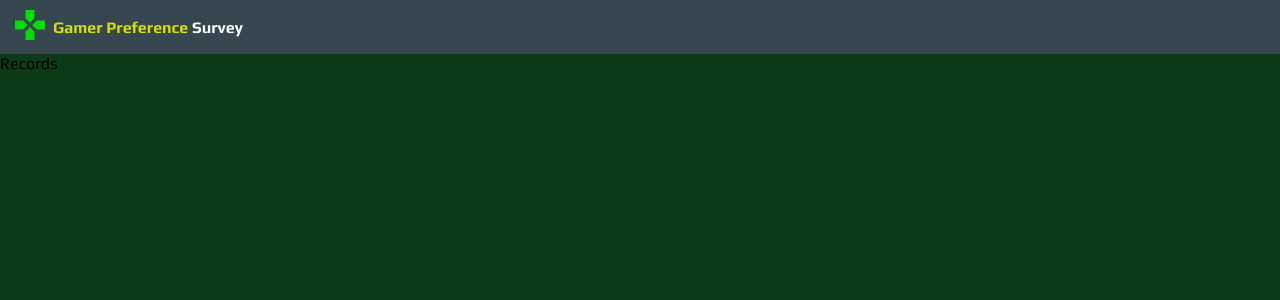
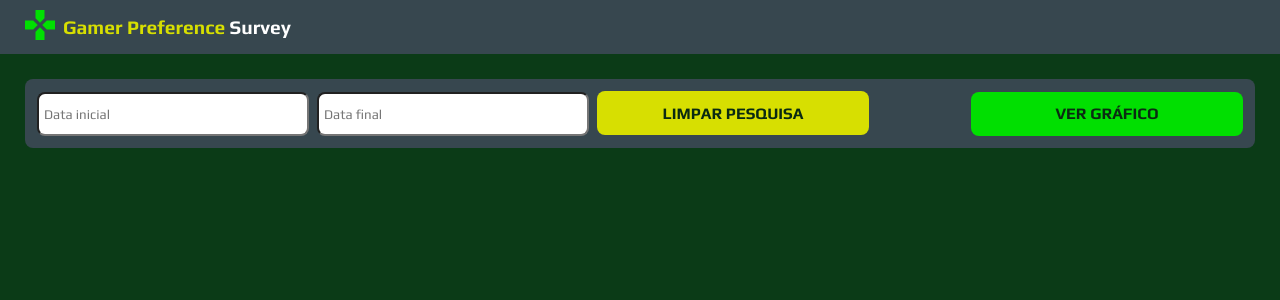
Before and after one commit to YannFigueiredo/gamer-preference-survey, a React (Create React App) app in the folder frontend/: page /records in a window 1280 px wide. Shown: the top 300 px of the page. Built offline with nearby package versions, Linux system fonts and the light colour scheme.

Commit message:
options component added in records page

```diff
--- a/frontend/src/components/Header/styles.ts
+++ b/frontend/src/components/Header/styles.ts
@@ -25,7 +25,7 @@ export const ContainerLogo = styled.div `
     a{
         text-decoration: none;
         color: white;
-        font-size: 1em;
+        font-size: 1.2em;
         font-weight: 700;
     }
 
--- a/frontend/src/globalStyle.ts
+++ b/frontend/src/globalStyle.ts
@@ -8,10 +8,11 @@ const GlobalStyle = createGlobalStyle `
         --color-light-green: #01DF01;
         --color-light-green-hover: #5ff15f;
         --color-gold-yellow: #D7DF01;
+        --color-gold-yellow-hover: #f8fd64;;
         --color-gray: #37474F;
 
         //Spacing
-        --padding-standard: 15px;
+        --padding-standard: 25px;
     }
 
     *{
--- a/frontend/src/pages/Home/index.tsx
+++ b/frontend/src/pages/Home/index.tsx
@@ -15,7 +15,7 @@ export default function Home(){
                         Clique no botão abaixo e descubra a preferência dos gamers!
                     </span>
                 </div>
-                <Link to='/reacords'>
+                <Link to='/records'>
                     <ButtonHome>
                         <div>
                             <span>Ver jogos populares</span>
--- a/frontend/src/pages/Home/styles.ts
+++ b/frontend/src/pages/Home/styles.ts
@@ -56,7 +56,7 @@ export const ButtonHome = styled.div `
         border-top-left-radius: 8px;
         border-bottom-left-radius: 8px;
         height: 100%;
-        transition: all linear .7s;
+        transition: all linear .4s;
     }
 
     div:nth-child(1) span{
--- /dev/null
+++ b/frontend/src/pages/Records/components/Options/index.tsx
@@ -0,0 +1,17 @@
+import { Link } from 'react-router-dom';
+import { Container } from './styles';
+
+export default function Options(){
+    return(
+        <Container>
+            <div>
+                <input type='text' placeholder='Data inicial' id='min-date'/>
+                <input type='text' placeholder='Data final' id='max-date'/>
+                <button id='btn-reset-filter'>Limpar pesquisa</button>
+            </div>
+            <Link to='/graphics'>
+                <button id='btn-graphs'>Ver gráfico</button>
+            </Link>
+        </Container>
+    );
+}
--- /dev/null
+++ b/frontend/src/pages/Records/components/Options/styles.ts
@@ -0,0 +1,38 @@
+import styled from 'styled-components';
+
+export const Container = styled.div `
+    display: flex;
+    flex-direction: row;
+    justify-content: space-between;
+    align-items: center;
+    width: 100%;
+    background-color: var(--color-gray);
+    padding: 12px;
+    border-radius: 8px;
+
+    #btn-reset-filter{
+        background-color: var(--color-gold-yellow);
+        transition: all linear .4s;
+    }
+
+    #btn-reset-filter:hover{
+        background-color: var(--color-gold-yellow-hover);
+    }
+
+    #btn-graphs{
+        background-color: var(--color-light-green);
+        transition: all linear .4s;
+    }
+
+    #btn-graphs:hover{
+        background-color: var(--color-light-green-hover);
+    }
+
+    input{
+        width: 272px;
+        height: 44px;
+        margin-right: 8px;
+        border-radius: 8px;
+        padding: 5px;
+    }
+`
--- /dev/null
+++ b/frontend/src/pages/Records/components/Table/index.tsx
@@ -0,0 +1,5 @@
+export default function Table(){
+    return(
+        <div></div>
+    );
+}
--- /dev/null
+++ b/frontend/src/pages/Records/components/Table/styles.ts
@@ -0,0 +1 @@
+import styled from 'styled-components';
--- a/frontend/src/pages/Records/index.tsx
+++ b/frontend/src/pages/Records/index.tsx
@@ -1,5 +1,22 @@
+import { Container } from './styles';
+import { Link } from 'react-router-dom';
+import { useState } from 'react';
+import Options from './components/Options';
+import Table from './components/Table';
+
 export default function Records(){
+    const [ records, setRecords ] = useState([
+        {id: 0, instant: '17/06/2022 20:10', name: 'Yann Figueiredo', platform: 'Playstation', genre: 'Ação', game: 'God of War'},
+        {id: 1, instant: '17/06/2022 20:10', name: 'Max Figueiredo', platform: 'Xbox', genre: 'Ação', game: 'Halo'},
+        {id: 2, instant: '17/06/2022 20:10', name: 'Kratos Soares', platform: 'Playstation', genre: 'Horror', game: 'The Last of US'},
+        {id: 3, instant: '17/06/2022 20:10', name: 'Lucas Fidalgo', platform: 'PC', genre: 'RPG', game: 'Final fantasy'},
+        {id: 4, instant: '17/06/2022 20:10', name: 'Bruto Hernandez', platform: 'PC', genre: 'Ação', game: 'Fall guys'}
+    ]);
+
     return(
-        <div>Records</div>
+        <Container>
+            <Options/>
+            <Table/>
+        </Container>
     );
 }
--- a/frontend/src/pages/Records/styles.ts
+++ b/frontend/src/pages/Records/styles.ts
@@ -1 +1,24 @@
 import styled from 'styled-components';
+
+export const Container = styled.div `
+    display: flex;
+    flex-direction: column;
+    justify-content: center;
+    align-items: center;
+    padding: 25px var(--padding-standard) 10px var(--padding-standard);
+    width: 100%;
+    margin: auto;
+
+    button{
+        border: none;
+        background: none;
+        width: 272px;
+        height: 44px;
+        font-size: 1em;
+        font-weight: 700;
+        cursor: pointer;
+        border-radius: 8px;
+        text-transform: uppercase;
+        color: var(--color-dark-green-secondary);
+    }
+`
```
Also changed, not shown: 1 other file (tests, documents, lock files or other folders).
